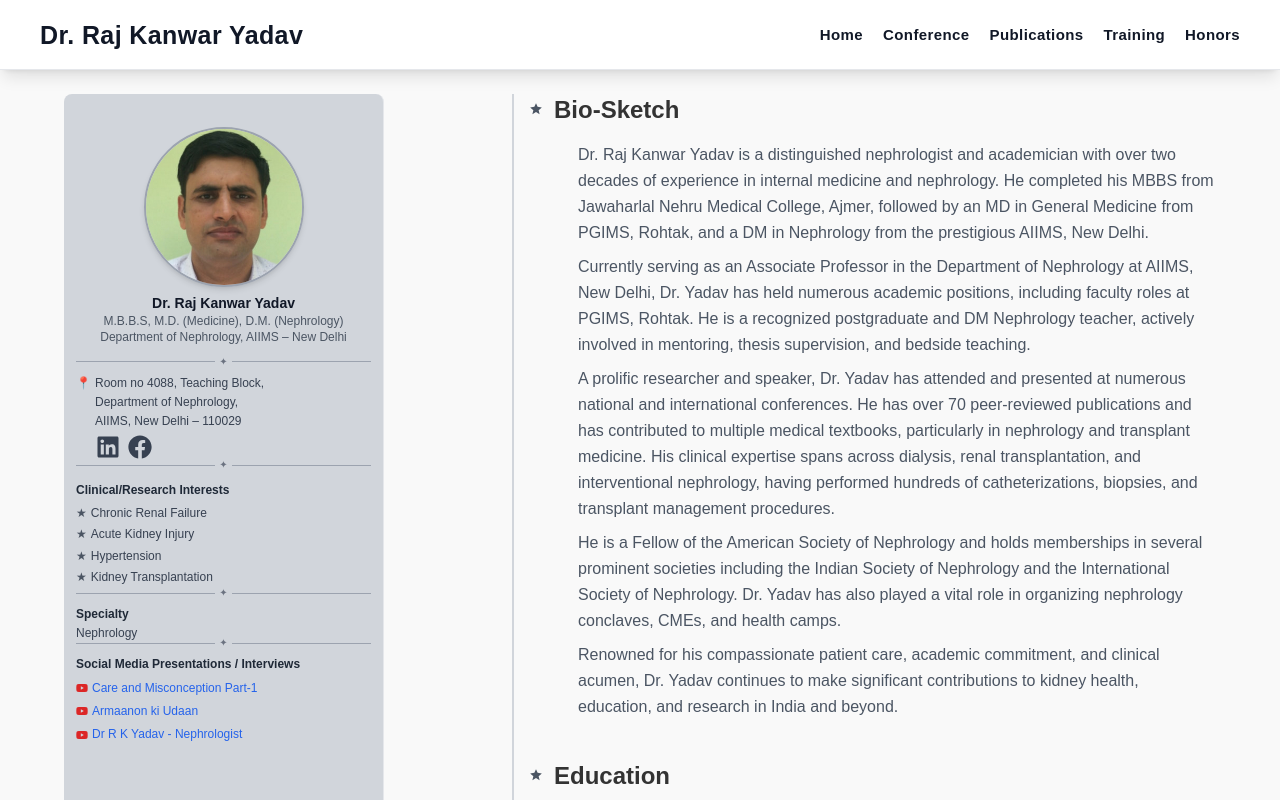
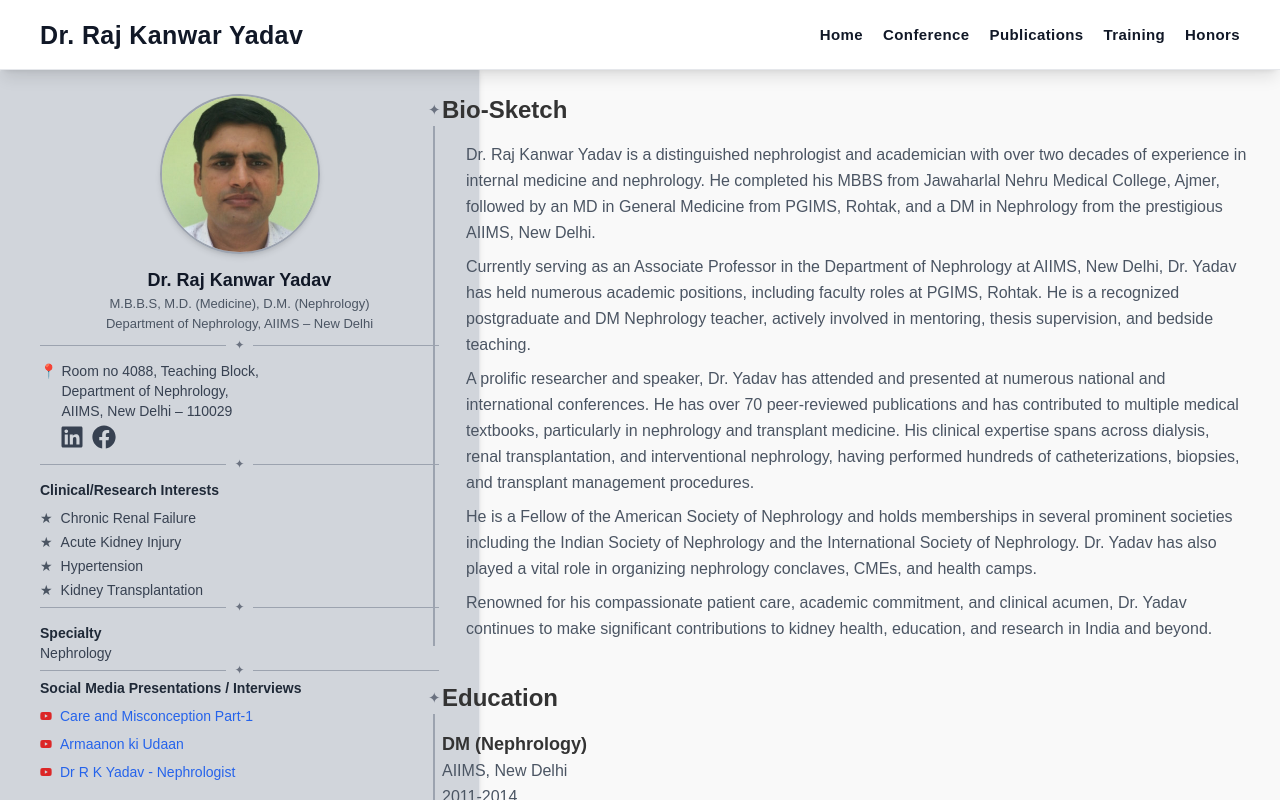
Before and after one commit to vignesh-vc/rajkanwar.yadav-2, a React (Create React App) app: page / in a window 1280 px wide. Shown: the top 800 px of the page. Built offline with nearby package versions, Linux system fonts and the light colour scheme.

Commit message:
update style

```diff
--- a/src/pages/About.js
+++ b/src/pages/About.js
@@ -171,15 +171,13 @@ const nephrologyTrainingIntro = `I trained in Department of Nephrology at All In
 // Section rendering helper
 export const Section = forwardRef(({ title, children }, ref) => (
   <div ref={ref} className="mb-6 relative">
-    {/* star (14px) absolute positioned like your circle */}
-    <svg
-      className="absolute left-[-25px] top-2 w-3.5 h-3.5 text-gray-600"
-      viewBox="0 0 24 24"
-      fill="currentColor"
-      aria-hidden="true"
-    >
-      <path d="M12 17.27 18.18 21 16.54 13.97 22 9.24l-7.19-1.04L12 2 9.19 8.2 2 9.24l5.46 4.73L5.82 21z" />
-    </svg>
+    <div className="absolute left-[-18px] top-1 h-full flex flex-col items-center">
+      {/* symbol */}
+      <span className="px-1 text-gray-500">✦</span>
+
+      {/* line */}
+      <span className="w-[2px] flex-1 bg-gray-400 mt-1"></span>
+    </div>
 
     <h2 className="text-3xl font-bold text-gray-800">{title}</h2>
     {children}
@@ -317,43 +315,45 @@ const About = () => {
   }, []);
 
   return (
-    <div className="min-h-screen px-2 sm:px-4 md:px-8 py-6 flex flex-col items-center">
-      <div className="w-full  max-w-6xl grid grid-cols-1 md:grid-cols-[400px,1fr] gap-8">
+    <div className="min-h-screen px-2 sm:px-4 md:px-8 py-6 flex justify-center">
+      <div className="w-full max-w-7xl">
 
-        {/* Left Column */}
+        {/* Left Column (Fixed) */}
+
         <div
           className="flex flex-col items-start
-              md:sticky md:top-16 md:self-start
-              h-[calc(100vh-64px)]
-              p-3 bg-gray-300 w-full max-w-xs
-              text-left border-r pt-[33px] rounded-lg
-              overflow-y-auto"
+  md:fixed md:top-16 md:left-0
+  md:w-[280px] lg:w-[420px] xl:w-[480px]
+  p-10 bg-gray-300
+  text-left border-r pt-[30px] rounded-lg
+  shadow-md overflow-x-hidden"
         >
+
           {/* Profile Image */}
           <img
             src={profileImg}
             alt="Dr. Raj Kanwar Yadav"
-            className="w-40 h-40 object-cover rounded-full shadow-md border-2 border-gray-400 mb-2 self-center"
+            className="w-40 h-40 object-cover rounded-full shadow-md border-2 border-gray-400 mb-3 self-center"
           />
 
           {/* Name + Designation */}
-          <h2 className="text-sm font-bold text-gray-900 leading-tight text-center w-full">
+          <h2 className="text-sm sm:text-base md:text-lg font-bold text-gray-900 leading-tight text-center w-full">
             Dr. Raj Kanwar Yadav
           </h2>
-          <p className="text-[12px] text-gray-600 font-medium mb-1 text-center w-full leading-snug">
+          <p className="text-xs sm:text-sm md:text-[13px] text-gray-600 font-medium mb-2 text-center w-full leading-snug">
             M.B.B.S, M.D. (Medicine), D.M. (Nephrology)<br />
             Department of Nephrology, AIIMS – New Delhi
           </p>
 
           {/* Divider */}
-          <div className="flex items-center w-full my-1">
+          <div className="flex items-center w-full my-2 mt-[-5px]">
             <hr className="flex-grow border-t border-gray-400" />
-            <span className="px-1 text-gray-500 text-[10px]">✦</span>
+            <span className="px-2 text-gray-500 text-[10px] sm:text-xs">✦</span>
             <hr className="flex-grow border-t border-gray-400" />
           </div>
 
           {/* Contact Info */}
-          <section className="w-full text-[12px] space-y-1 mb-2 text-gray-700">
+          <section className="w-full   text-xs sm:text-sm space-y-1 mb-3 text-gray-700">
             <div className="flex items-start gap-1">
               <span>📍</span>
               <span>
@@ -363,14 +363,14 @@ const About = () => {
               </span>
             </div>
 
-            <ul className="flex items-start  gap-2 pl-5">
+            <ul className="flex gap-2 pl-5">
               {socialLinks.map((link, idx) => (
                 <li key={idx}>
                   <a
                     href={link.url}
                     target="_blank"
                     rel="noopener noreferrer"
-                    className="text-gray-700 hover:text-blue-600 text-xs"
+                    className="text-gray-700 hover:text-blue-600 text-sm"
                   >
                     {link.icon}
                   </a>
@@ -380,18 +380,18 @@ const About = () => {
           </section>
 
           {/* Divider */}
-          <div className="flex items-center w-full mt-[-10px] my-2">
+          <div className="flex items-center w-full  my-2 mt-[-5px]">
             <hr className="flex-grow border-t border-gray-400" />
-            <span className="px-1 text-gray-500 text-[10px]">✦</span>
+            <span className="px-2 text-gray-500 text-[10px] sm:text-xs">✦</span>
             <hr className="flex-grow border-t border-gray-400" />
           </div>
 
           {/* Clinical/Research Interests */}
-          <section className="w-full text-[12px] mb-2">
-            <h3 className="font-bold text-gray-800 mb-1">Clinical/Research Interests</h3>
-            <ul className="space-y-0.5">
+          <section className="w-full  text-xs sm:text-sm mb-1">
+            <h3 className="font-bold text-gray-800 mb-2">Clinical/Research Interests</h3>
+            <ul className="space-y-1  ">
               {researchInterests.map((item, idx) => (
-                <li key={idx} className="flex items-center  gap-1">
+                <li key={idx} className="flex items-center gap-2">
                   <span className="text-gray-600">★</span>
                   <span className="text-gray-700">{item}</span>
                 </li>
@@ -400,37 +400,37 @@ const About = () => {
           </section>
 
           {/* Divider */}
-          <div className="flex items-center w-full  mt-[-10px] my-1">
+          <div className="flex items-center w-full  my-2 mt-[-5px]">
             <hr className="flex-grow border-t border-gray-400" />
-            <span className="px-1 text-gray-500 text-[10px]">✦</span>
+            <span className="px-2 text-gray-500 text-[10px] sm:text-xs">✦</span>
             <hr className="flex-grow border-t border-gray-400" />
           </div>
 
           {/* Specialty */}
-          <section className="w-full text-[12px] mb-0">
-            <h3 className="font-bold text-gray-800 mb-0">Specialty</h3>
-            <p className="text-gray-700">{specialty}</p>
+          <section className="w-full text-xs sm:text-sm mb-1">
+            <h3 className="font-bold text-gray-800 mb-2">Specialty</h3>
+            <p className="text-gray-700 mt-[-8px]">{specialty}</p>
           </section>
 
           {/* Divider */}
-          <div className="flex items-center w-full  mt-[-8px] my-1">
+          <div className="flex items-center w-full mt-[-5px] ">
             <hr className="flex-grow border-t border-gray-400" />
-            <span className="px-1 text-gray-500 text-[10px]">✦</span>
+            <span className="px-2 text-gray-500 text-[10px] sm:text-xs">✦</span>
             <hr className="flex-grow border-t border-gray-400" />
           </div>
 
           {/* Social Media Links */}
-          <section className="w-full text-[12px]">
-            <h3 className="font-bold text-gray-800 mb-1">
+          <section className="w-full  text-xs sm:text-sm">
+            <h3 className="font-bold text-gray-800 mb-2">
               Social Media Presentations / Interviews
             </h3>
-            <ul className="space-y-1">
+            <ul className="space-y-2">
               <li>
                 <a
                   href="https://www.youtube.com/watch?v=P46IHWnac8c"
                   target="_blank"
                   rel="noopener noreferrer"
-                  className="flex items-center gap-1 text-blue-600 hover:underline"
+                  className="flex items-center gap-2 text-blue-600 hover:underline"
                 >
                   <FaYoutube className="text-red-600 text-xs" />
                   Care and Misconception Part-1
@@ -441,7 +441,7 @@ const About = () => {
                   href="https://www.youtube.com/watch?v=-1h6bbxvWyM"
                   target="_blank"
                   rel="noopener noreferrer"
-                  className="flex items-center gap-1 text-blue-600 hover:underline"
+                  className="flex items-center gap-2 text-blue-600 hover:underline"
                 >
                   <FaYoutube className="text-red-600 text-xs" />
                   Armaanon ki Udaan
@@ -452,7 +452,7 @@ const About = () => {
                   href="https://www.youtube.com/watch?v=93kjWZKpkb0"
                   target="_blank"
                   rel="noopener noreferrer"
-                  className="flex items-center gap-1 text-blue-600 hover:underline"
+                  className="flex items-center gap-2 text-blue-600 hover:underline"
                 >
                   <FaYoutube className="text-red-600 text-xs" />
                   Dr R K Yadav - Nephrologist
@@ -463,60 +463,77 @@ const About = () => {
         </div>
 
 
-
-
-        {/* Right Column */}
-        <div className="flex flex-col gap-10 min-w-0 pl-4 w-full flex-1">
-          {/* Doctor Info */}
-
+        {/* Right Column (Scrolls) */}
+        <div className="md:ml-[370px] flex flex-col gap-8">
 
           <section>
-            <div className="w-full  relative border-l-2 border-gray-300 pl-10">
+            <div className="w-full  relative  pl-10">
 
 
               {/* Bio-Sketch */}
+              {/* Bio-Sketch */}
               <div className="mb-10 relative">
-                {/* star (14px) absolute positioned like your circle */}
-                <svg
-                  className="absolute left-[-25px] top-2 w-3.5 h-3.5 text-gray-600"
-                  viewBox="0 0 24 24"
-                  fill="currentColor"
-                  aria-hidden="true"
-                >
-                  <path d="M12 17.27 18.18 21 16.54 13.97 22 9.24l-7.19-1.04L12 2 9.19 8.2 2 9.24l5.46 4.73L5.82 21z" />
-                </svg>
+                {/* ✦ + vertical line */}
+                <div className="absolute left-[-18px] top-1 h-full flex flex-col items-center">
+                  {/* symbol */}
+                  <span className="px-1 text-gray-500 text-[15px]">✦</span>
+
+                  {/* line */}
+                  <span className="w-[2px] flex-1 bg-gray-400 mt-1"></span>
+                </div>
 
                 <h2 className="text-2xl font-semibold mb-2">Bio-Sketch</h2>
-                <ul className=" pl-6 mt-4 space-y-2">
+                <ul className="pl-6 mt-4 space-y-2">
                   <li className="text-gray-600 leading-relaxed">
-                    Dr. Raj Kanwar Yadav is a distinguished nephrologist and academician with over two decades of experience in internal medicine and nephrology. He completed his MBBS from Jawaharlal Nehru Medical College, Ajmer, followed by an MD in General Medicine from PGIMS, Rohtak, and a DM in Nephrology from the prestigious AIIMS, New Delhi. </li>
-                  <li className="text-gray-600 leading-relaxed">
-                    Currently serving as an Associate Professor in the Department of Nephrology at AIIMS, New Delhi, Dr. Yadav has held numerous academic positions, including faculty roles at PGIMS, Rohtak. He is a recognized postgraduate and DM Nephrology teacher, actively involved in mentoring, thesis supervision, and bedside teaching.</li>
-
-                  <li className="text-gray-600 leading-relaxed">
-
-                    A prolific researcher and speaker, Dr. Yadav has attended and presented at numerous national and international conferences. He has over 70 peer-reviewed publications and has contributed to multiple medical textbooks, particularly in nephrology and transplant medicine. His clinical expertise spans across dialysis, renal transplantation, and interventional nephrology, having performed hundreds of catheterizations, biopsies, and transplant management procedures.
+                    Dr. Raj Kanwar Yadav is a distinguished nephrologist and academician with
+                    over two decades of experience in internal medicine and nephrology. He
+                    completed his MBBS from Jawaharlal Nehru Medical College, Ajmer, followed
+                    by an MD in General Medicine from PGIMS, Rohtak, and a DM in Nephrology
+                    from the prestigious AIIMS, New Delhi.
                   </li>
                   <li className="text-gray-600 leading-relaxed">
-                    He is a Fellow of the American Society of Nephrology and holds memberships in several prominent societies including the Indian Society of Nephrology and the International Society of Nephrology. Dr. Yadav has also played a vital role in organizing nephrology conclaves, CMEs, and health camps.  </li>
+                    Currently serving as an Associate Professor in the Department of
+                    Nephrology at AIIMS, New Delhi, Dr. Yadav has held numerous academic
+                    positions, including faculty roles at PGIMS, Rohtak. He is a recognized
+                    postgraduate and DM Nephrology teacher, actively involved in mentoring,
+                    thesis supervision, and bedside teaching.
+                  </li>
                   <li className="text-gray-600 leading-relaxed">
-
-                    Renowned for his compassionate patient care, academic commitment, and clinical acumen, Dr. Yadav continues to make significant contributions to kidney health, education, and research in India and beyond.
+                    A prolific researcher and speaker, Dr. Yadav has attended and presented at
+                    numerous national and international conferences. He has over 70
+                    peer-reviewed publications and has contributed to multiple medical
+                    textbooks, particularly in nephrology and transplant medicine. His
+                    clinical expertise spans across dialysis, renal transplantation, and
+                    interventional nephrology, having performed hundreds of catheterizations,
+                    biopsies, and transplant management procedures.
                   </li>
-
+                  <li className="text-gray-600 leading-relaxed">
+                    He is a Fellow of the American Society of Nephrology and holds memberships
+                    in several prominent societies including the Indian Society of Nephrology
+                    and the International Society of Nephrology. Dr. Yadav has also played a
+                    vital role in organizing nephrology conclaves, CMEs, and health camps.
+                  </li>
+                  <li className="text-gray-600 leading-relaxed">
+                    Renowned for his compassionate patient care, academic commitment, and
+                    clinical acumen, Dr. Yadav continues to make significant contributions to
+                    kidney health, education, and research in India and beyond.
+                  </li>
                 </ul>
               </div>
+
+
+
+
               {/* Education */}
               <div className="mb-10 relative">
-                {/* star (14px) absolute positioned like your circle */}
-                <svg
-                  className="absolute left-[-25px] top-2 w-3.5 h-3.5 text-gray-600"
-                  viewBox="0 0 24 24"
-                  fill="currentColor"
-                  aria-hidden="true"
-                >
-                  <path d="M12 17.27 18.18 21 16.54 13.97 22 9.24l-7.19-1.04L12 2 9.19 8.2 2 9.24l5.46 4.73L5.82 21z" />
-                </svg>
+                {/* ✦ + vertical line */}
+                <div className="absolute left-[-18px] top-1 h-full flex flex-col items-center">
+                  {/* symbol */}
+                  <span className="px-1 text-gray-500 text-[15px]">✦</span>
+
+                  {/* line */}
+                  <span className="w-[2px] flex-1 bg-gray-400 mt-1"></span>
+                </div>
 
                 <h2 className="text-2xl font-semibold mb-4">Education</h2>
                 <div className="space-y-6">
```
